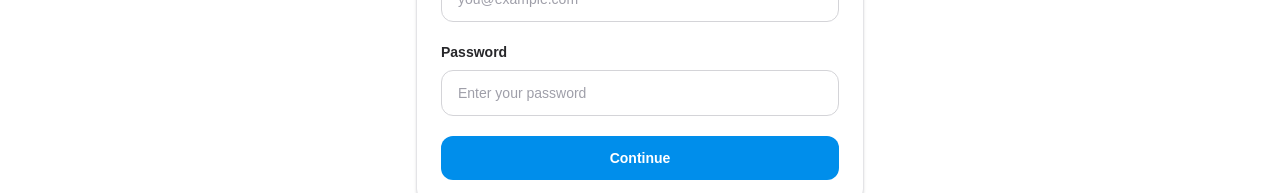
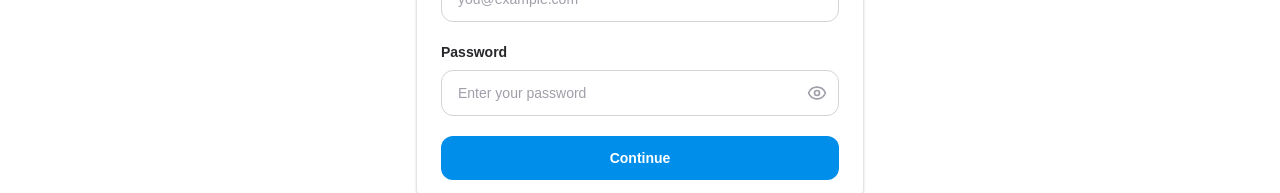
Before and after one commit to md-faizanahmad/trip_pulse, a Next.js app: page /login in a window 1280 px wide. Shown: the part 374-567 px from the top of the page. Built offline with nearby package versions, Linux system fonts and the light colour scheme; no server answers.

Commit message:
feat: add password visibility toggle

```diff
--- a/src/app/login/page.tsx
+++ b/src/app/login/page.tsx
@@ -3,19 +3,18 @@
 import { FormEvent, useState } from "react";
 import Link from "next/link";
 import { useRouter } from "next/navigation";
-
+import { Eye, EyeOff } from "lucide-react";
 import { useAuth } from "@/hooks/useAuth";
 
 export default function LoginPage() {
   const router = useRouter();
   const { refreshUser } = useAuth();
-
   const [name, setName] = useState("");
   const [email, setEmail] = useState("");
   const [password, setPassword] = useState("");
   const [error, setError] = useState("");
   const [isLoading, setIsLoading] = useState(false);
-
+  const [showPassword, setShowPassword] = useState(false);
   async function handleSubmit(event: FormEvent<HTMLFormElement>) {
     event.preventDefault();
 
@@ -131,7 +130,6 @@ export default function LoginPage() {
               className="w-full rounded-xl border border-zinc-300 px-4 py-3 text-sm text-zinc-950 outline-none transition placeholder:text-zinc-400 focus:border-(--destination-primary) focus:ring-2 focus:ring-(--destination-primary)/20 disabled:cursor-not-allowed disabled:bg-zinc-50"
             />
           </div>
-
           <div>
             <label
               htmlFor="password"
@@ -140,18 +138,34 @@ export default function LoginPage() {
               Password
             </label>
 
+            <div className="relative">
               <input
                 id="password"
                 name="password"
-              type="password"
+                type={showPassword ? "text" : "password"}
                 autoComplete="current-password"
                 value={password}
                 onChange={(event) => setPassword(event.target.value)}
                 placeholder="Enter your password"
                 disabled={isLoading}
                 required
-              className="w-full rounded-xl border border-zinc-300 px-4 py-3 text-sm text-zinc-950 outline-none transition placeholder:text-zinc-400 focus:border-(--destination-primary) focus:ring-2 focus:ring-(--destination-primary)/20 disabled:cursor-not-allowed disabled:bg-zinc-50"
+                className="w-full rounded-xl border border-zinc-300 px-4 py-3 pr-11 text-sm text-zinc-950 outline-none transition placeholder:text-zinc-400 focus:border-(--destination-primary) focus:ring-2 focus:ring-(--destination-primary)/20 disabled:cursor-not-allowed disabled:bg-zinc-50"
               />
+
+              <button
+                type="button"
+                onClick={() => setShowPassword((visible) => !visible)}
+                disabled={isLoading}
+                aria-label={showPassword ? "Hide password" : "Show password"}
+                className="absolute right-3 top-1/2 -translate-y-1/2 text-zinc-400 transition-colors hover:text-zinc-700 disabled:cursor-not-allowed disabled:opacity-50"
+              >
+                {showPassword ? (
+                  <EyeOff className="h-5 w-5" aria-hidden="true" />
+                ) : (
+                  <Eye className="h-5 w-5" aria-hidden="true" />
+                )}
+              </button>
+            </div>
           </div>
 
           {error && (
```
Lines whose indentation alone changed are shown as unchanged.
